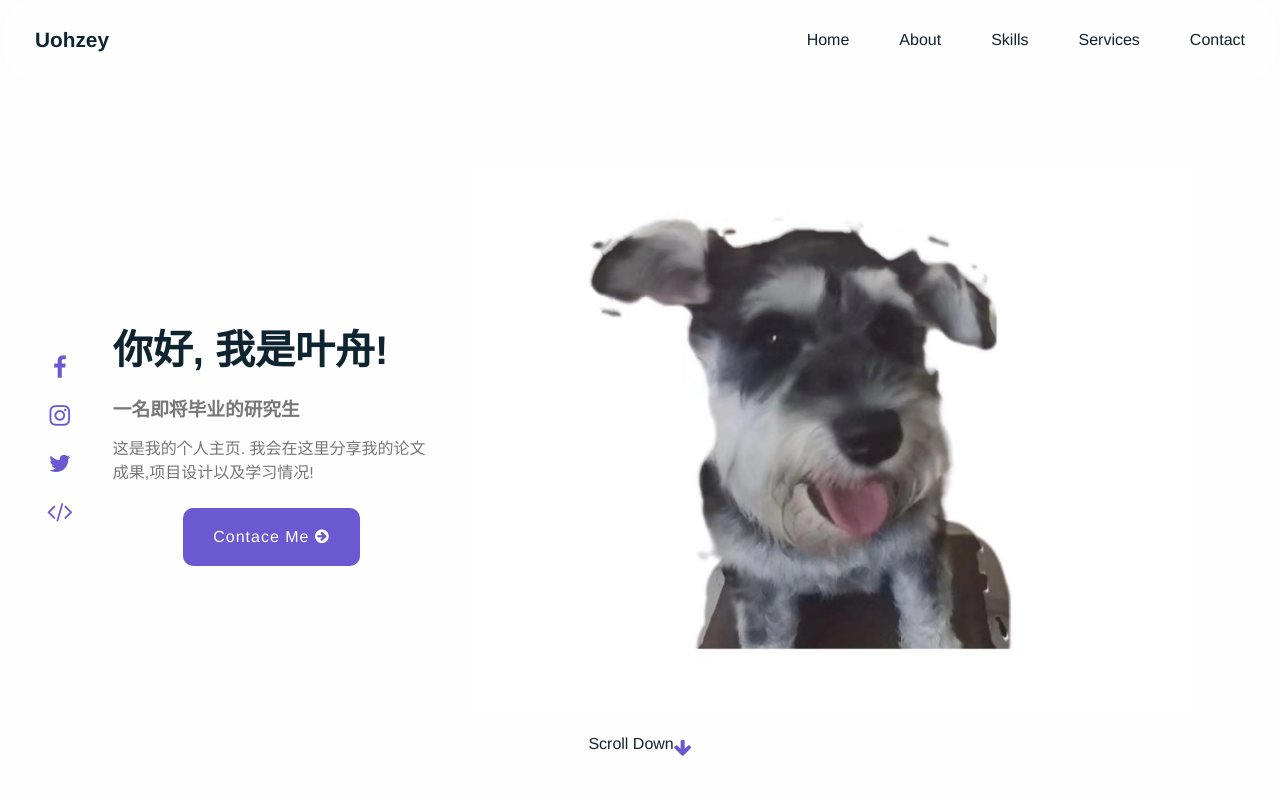
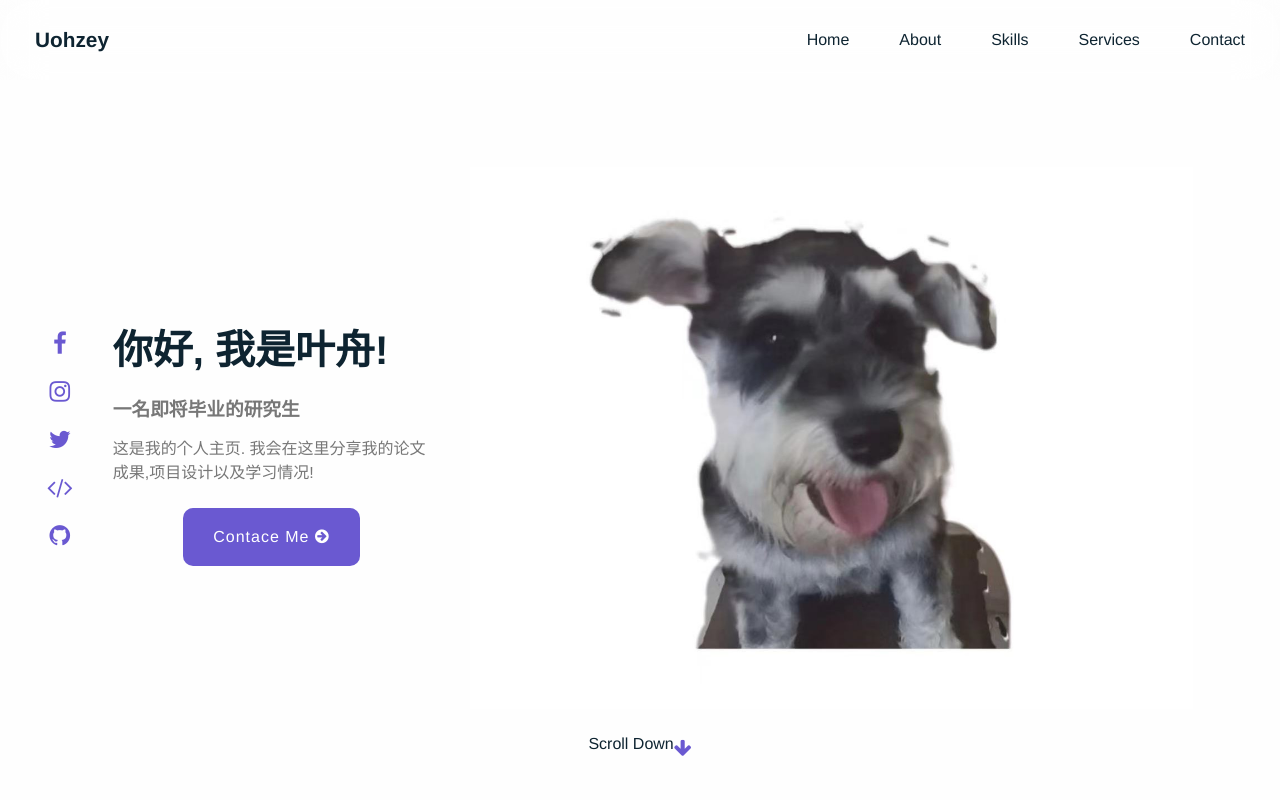
Before and after one commit to uohzey/uohzey.github.io, a Vue app: page /#/home in a window 1280 px wide. Shown: the top 800 px of the page. Built offline with nearby package versions, Linux system fonts and the light colour scheme.

Commit message:
addGithub

```diff
--- a/src/components/HomeSection.vue
+++ b/src/components/HomeSection.vue
@@ -11,6 +11,8 @@
                         class="fa fa-twitter"></i></a>
                 <a href="javascript:void(0);" @click="goWeb('https://leetcode.cn/u/uohzey/')"><i
                         class="fa fa-code"></i></a>
+                <a href="javascript:void(0);" @click="goWeb('https://github.com/uohzey/')"><i
+                        class="fa fa-github"></i></a>
             </div>
             <div class="info">
                 <h2>你好, 我是叶舟!</h2>
```
Also changed, not shown: 9 other files (tests, documents, lock files or other folders).
